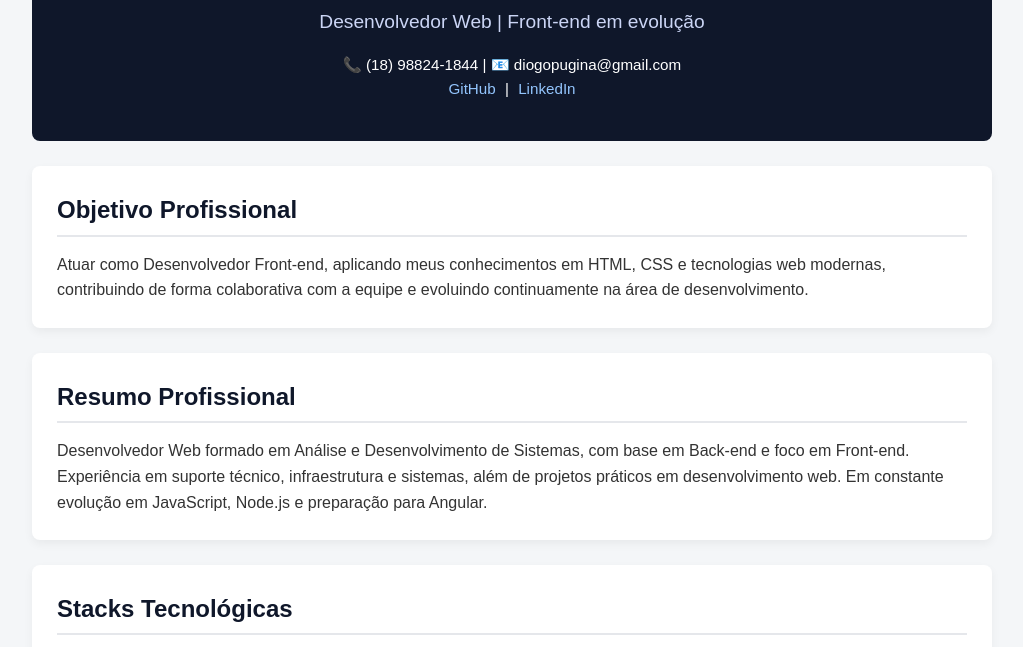
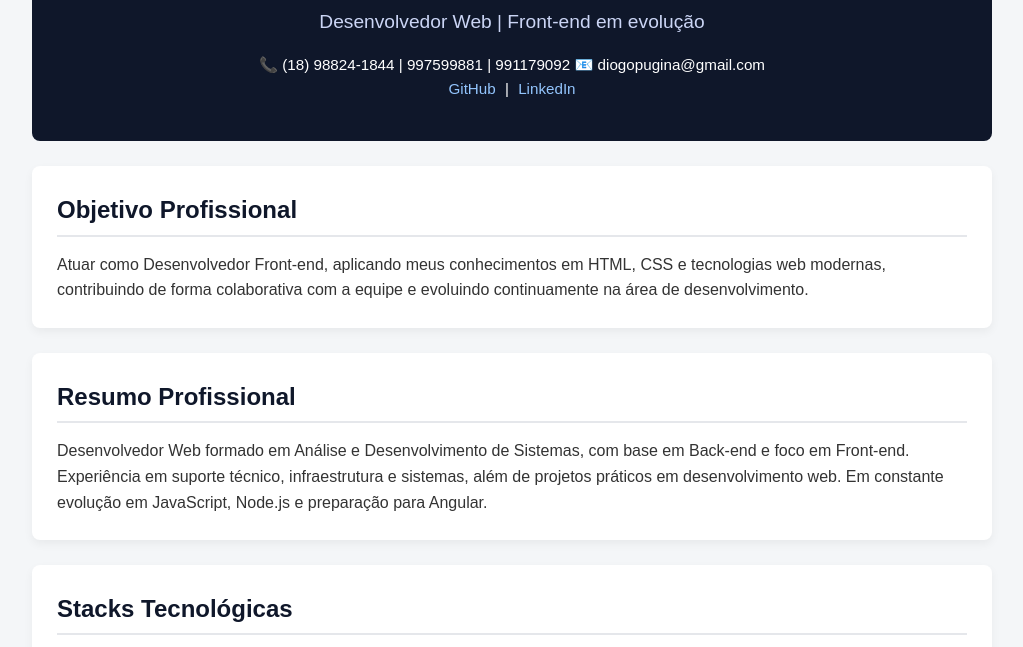
Before and after one commit to DiogoPugina/diogopugina.github.io, a plain HTML site: page index.html in a window 1280 px wide. Shown: the part 127-774 px from the top of the page, without its empty margins (128-1151 px from the left). Drawn offline with Linux system fonts and the light colour scheme.

Commit message:
Atualiação

```diff
--- a/index.html
+++ b/index.html
@@ -114,7 +114,7 @@
             <p>Desenvolvedor Web | Front-end em evolução</p>
 
             <div class="contact">
-                📞 (18) 98824-1844 |
+                📞 (18) 98824-1844 | 997599881 | 991179092
                 📧 diogopugina@gmail.com <br>
                 <a href="https://github.com/DiogoPugina" target="_blank">GitHub</a> |
                 <a href="https://linkedin.com/in/diogo-pugina-007b4615a/" target="_blank">LinkedIn</a>
```
